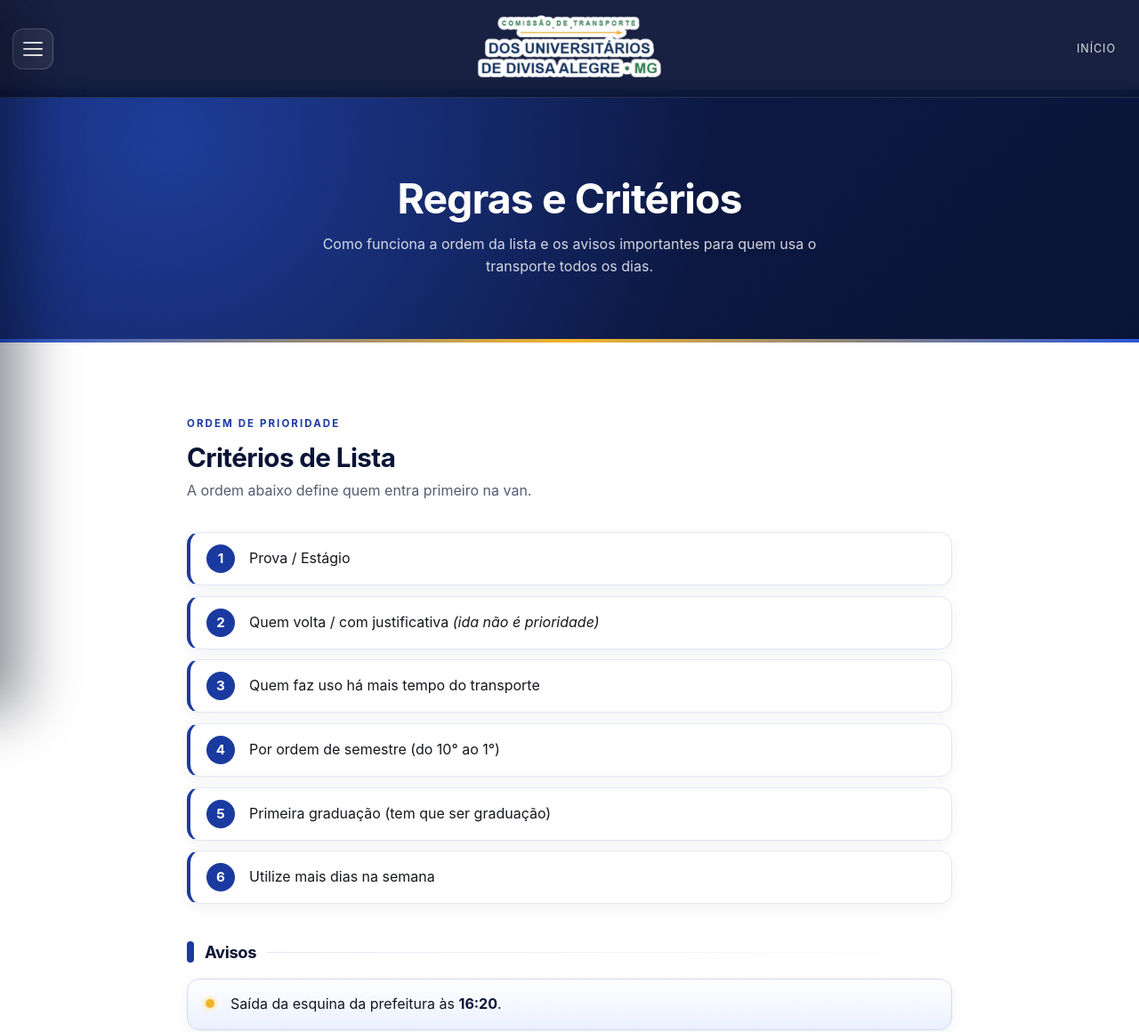
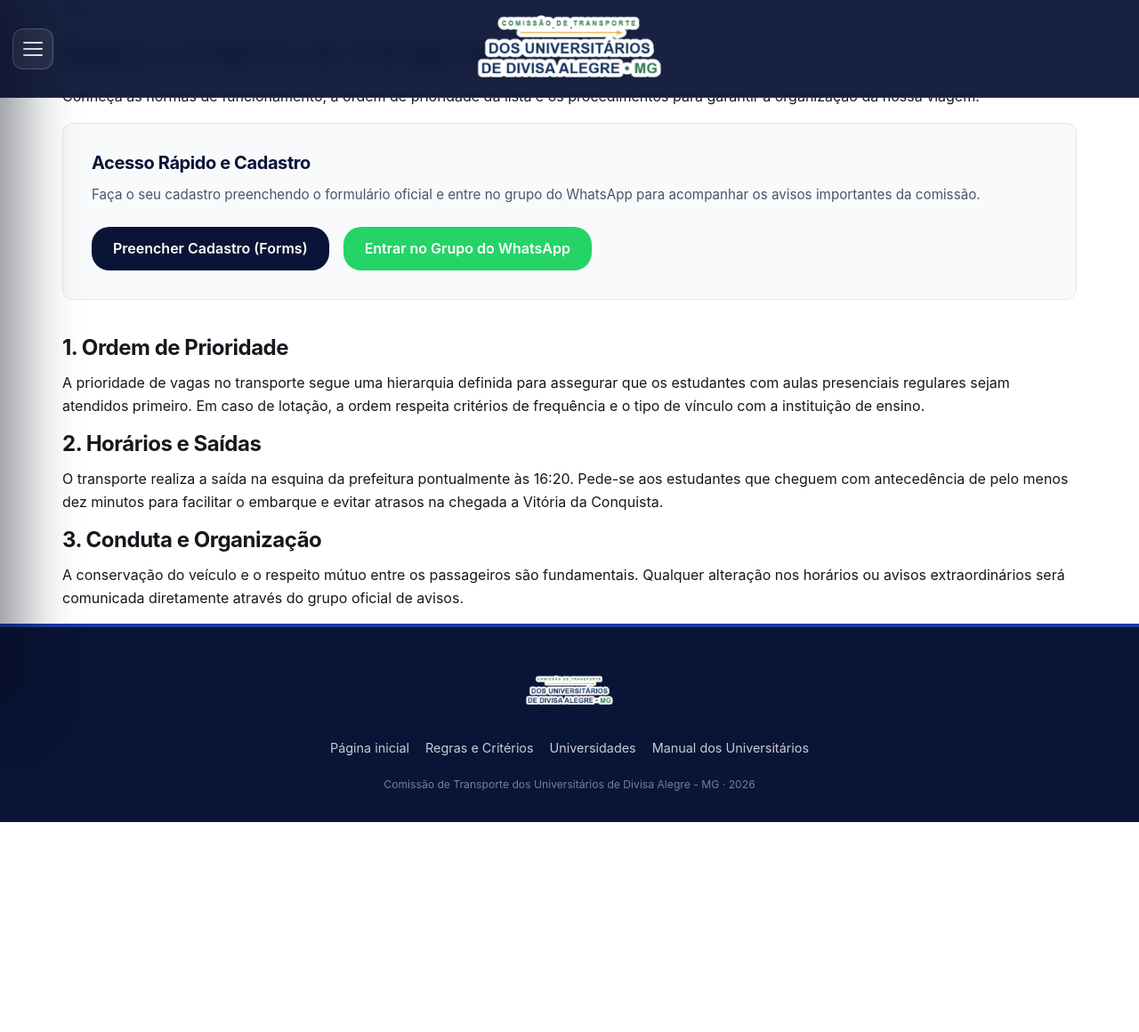
Before and after one commit to jpedro-io/Site---Universit-rios, a website: page public/regras.html in a window 1280 px wide. Shown: the top 1160 px of the page at 89% size. After the commit the page ends 924 px from the top, so only its background shows below. Drawn offline with Linux system fonts and the light colour scheme.

Commit message:
Update regras.html

```diff
--- a/public/regras.html
+++ b/public/regras.html
@@ -1,21 +1,20 @@
 <!DOCTYPE html>
-
+<!-- =====================================================================
+     ARQUIVO: public/regras.html  ->  PAGINA DE REGRAS E CRITERIOS
+     ===================================================================== -->
 <html lang="pt-BR">
 <head>
-
-<!-- ============ PARTE 1: <head> ============ -->
 <meta charset="utf-8">
 <meta name="viewport" content="width=device-width, initial-scale=1">
-<title>Regras e Critérios · Transporte dos Universitários de Divisa Alegre</title>
-<meta name="description" content="Critérios de lista e avisos do transporte universitário de Divisa Alegre - MG.">
+<title>Regras e Critérios - Transporte Universitário de Divisa Alegre</title>
+<meta name="description" content="Consulte as regras de utilização, ordem de prioridade e critérios do transporte universitário de Divisa Alegre para Vitória da Conquista.">
 <meta name="theme-color" content="#0a1436">
 <link rel="icon" href="img/favicon.png">
 <link rel="stylesheet" href="css/style.css">
-<!-- ============ FIM DA PARTE 1 ============ -->
 </head>
 <body>
 
-<!-- ============ PARTE 2: CABECALHO ============ -->
+<!-- CABECALHO -->
 <header class="cabecalho">
   <button class="menu-botao" aria-label="Abrir menu de navegação" aria-controls="menu-principal" aria-expanded="false">
     <span></span><span></span><span></span>
@@ -23,12 +22,9 @@
   <a class="cabecalho__logo" href="index.html" aria-label="Página inicial">
     <img src="img/logo-contorno.png" alt="Comissão de Transporte dos Universitários de Divisa Alegre - MG">
   </a>
-  <!-- Atalho "Início" que aparece no canto direito (some no celular) -->
-  <a class="cabecalho__voltar" href="index.html">Início</a>
 </header>
-<!-- ============ FIM DA PARTE 2 ============ -->
 
-<!-- ============ PARTE 3: MENU LATERAL ============ -->
+<!-- MENU LATERAL -->
 <nav class="menu" id="menu-principal" aria-label="Menu principal">
   <p class="menu__titulo">Navegação</p>
   <a href="index.html">Página inicial</a>
@@ -41,65 +37,38 @@
   </div>
 </nav>
 <button class="fundo-menu" aria-label="Fechar menu" tabindex="-1"></button>
-<!-- ============ FIM DA PARTE 3 ============ -->
 
-<main>
+<main class="conteudo-interno container">
+  <header class="cabecalho-pagina">
+    <p class="cabecalho-pagina__chapeu">Diretrizes</p>
+    <h1>Regras e Critérios do Transporte</h1>
+    <p>Conheça as normas de funcionamento, a ordem de prioridade da lista e os procedimentos para garantir a organização da nossa viagem.</p>
+  </header>
 
-  <!-- ============ PARTE 4: TITULO DA PAGINA (faixa azul) ============ -->
-  <!-- Para mudar o texto grande, edite o <h1>; o texto menor fica no <p>. -->
-  <section class="faixa">
-    <div class="container">
-      <h1>Regras e Critérios</h1>
-      <p>Como funciona a ordem da lista e os avisos importantes para quem usa o transporte todos os dias.</p>
+  <!-- NOVO CONTAINER COM OS LINKS DE CADASTRO E WHATSAPP -->
+  <section class="card-destaque" style="background: #f8fafc; border: 1px solid #e2e8f0; border-radius: 12px; padding: 2rem; margin-bottom: 2.5rem;">
+    <h2 style="font-size: 1.25rem; color: #0a1436; margin-bottom: 0.75rem;">Acesso Rápido e Cadastro</h2>
+    <p style="color: #4a5568; margin-bottom: 1.5rem; font-size: 0.95rem;">Faça o seu cadastro preenchendo o formulário oficial e entre no grupo do WhatsApp para acompanhar os avisos importantes da comissão.</p>
+
+    <div style="display: flex; gap: 1rem; flex-wrap: wrap;">
+      <a href="https://forms.gle/L5oaCDUf7RbagcjPA" target="_blank" rel="noopener noreferrer" style="display: inline-block; padding: 0.75rem 1.5rem; background: #0a1436; color: #fff; border-radius: 20px; text-decoration: none; font-weight: 600;">Preencher Cadastro (Forms)</a>
+      <a href="https://chat.whatsapp.com/BdEqn0D7EPjD7T2jMUiHlj" target="_blank" rel="noopener noreferrer" style="display: inline-block; padding: 0.75rem 1.5rem; background: #25d366; color: #fff; border-radius: 20px; text-decoration: none; font-weight: 600;">Entrar no Grupo do WhatsApp</a>
     </div>
   </section>
-  <!-- ============ FIM DA PARTE 4 ============ -->
 
-  <section class="secao">
-    <div class="container regras-caixa">
+  <section class="bloco-texto">
+    <h2>1. Ordem de Prioridade</h2>
+    <p>A prioridade de vagas no transporte segue uma hierarquia definida para assegurar que os estudantes com aulas presenciais regulares sejam atendidos primeiro. Em caso de lotação, a ordem respeita critérios de frequência e o tipo de vínculo com a instituição de ensino.</p>
 
-      <!-- ============ PARTE 5: CRITERIOS DE LISTA ============ -->
-      <!-- A numeracao 1, 2, 3... e automatica: basta adicionar ou remover <li> -->
-      <div class="revelar">
-        <span class="secao__etiqueta">Ordem de prioridade</span>
-        <h2 class="secao__titulo">Critérios de Lista</h2>
-        <p class="secao__subtitulo">A ordem abaixo define quem entra primeiro na van.</p>
-      </div>
+    <h2>2. Horários e Saídas</h2>
+    <p>O transporte realiza a saída na esquina da prefeitura pontualmente às 16:20. Pede-se aos estudantes que cheguem com antecedência de pelo menos dez minutos para facilitar o embarque e evitar atrasos na chegada a Vitória da Conquista.</p>
 
-      <ol class="criterios">
-        <li class="revelar">Prova / Estágio</li>
-        <li class="revelar">Quem volta / com justificativa <em>(ida não é prioridade)</em></li>
-        <li class="revelar">Quem faz uso há mais tempo do transporte</li>
-        <li class="revelar">Por ordem de semestre (do 10° ao 1°)</li>
-        <li class="revelar">Primeira graduação (tem que ser graduação)</li>
-        <li class="revelar">Utilize mais dias na semana</li>
-      </ol>
-      <!-- ============ FIM DA PARTE 5 ============ -->
-
-      <!-- Titulo com a linha ao lado (o <span> vazio desenha a linha) -->
-      <div class="revelar">
-        <h3 class="bloco-titulo">Avisos<span></span></h3>
-      </div>
-
-      <!-- ============ PARTE 6: AVISOS ============ -->
-      <!-- Dica: coloque a classe "destaque" no <li> para realcar o aviso em azul/amarelo -->
-      <ul class="avisos">
-        <li class="revelar destaque">Saída da esquina da prefeitura às <b>16:20</b>.</li>
-        <li class="revelar">Por favor, colocar o nome na lista até as <b>10h da manhã</b>. Aqueles que colocarem após as 10h sem justificativa coerente, não terão direito aos critérios.</li>
-        <li class="revelar">A entrada no transporte é por ordem de chegada ao ponto e volta no mesmo assento que foi.</li>
-        <li class="revelar">Grupo exclusivo para uso dos universitários e motorista.</li>
-        <li class="revelar">Carona não é prioridade; universitários entram na van antes de carona.</li>
-        <li class="revelar destaque">Alunos residentes e com documento de Divisa ou que possuem o documento em Divisa: <b>prioridade máxima</b>.</li>
-        <li class="revelar">Alunos residentes em Divisa mas sem documento: <b>prioridade média</b>.</li>
-        <li class="revelar">Alunos residentes em outras cidades e sem documento de Divisa: <b>carona</b>.</li>
-      </ul>
-      <!-- ============ FIM DA PARTE 6 ============ -->
-
-    </div>
+    <h2>3. Conduta e Organização</h2>
+    <p>A conservação do veículo e o respeito mútuo entre os passageiros são fundamentais. Qualquer alteração nos horários ou avisos extraordinários será comunicada diretamente através do grupo oficial de avisos.</p>
   </section>
 </main>
 
-<!-- ============ PARTE 7: RODAPE ============ -->
+<!-- RODAPE -->
 <footer class="rodape">
   <div class="container">
     <img src="img/logo-contorno.png" alt="Comissão de Transporte dos Universitários de Divisa Alegre - MG">
@@ -112,7 +81,6 @@
     <small>Comissão de Transporte dos Universitários de Divisa Alegre - MG · <span data-ano></span></small>
   </div>
 </footer>
-<!-- ============ FIM DA PARTE 7 ============ -->
 
 <div class="transicao" aria-hidden="true"></div>
 <script src="js/main.js"></script>
```
